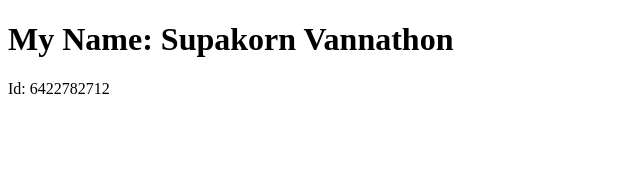
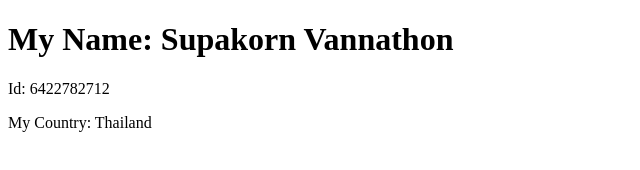
Before and after one commit to siitaccount2712/DES424_6422782712, a plain HTML site: page src/index.html in a window 1280 px wide. Shown: the whole page, without its empty margins (0-640 px from the left). Drawn offline with Linux system fonts and the light colour scheme.

Commit message:
add 1 more line

```diff
--- a/src/index.html
+++ b/src/index.html
@@ -3,5 +3,6 @@
     <body>
         <h1>My Name: Supakorn Vannathon</h1>
         <p>Id: 6422782712</p>
+        <p>My Country: Thailand</p>
     </body>
 </html>
```
